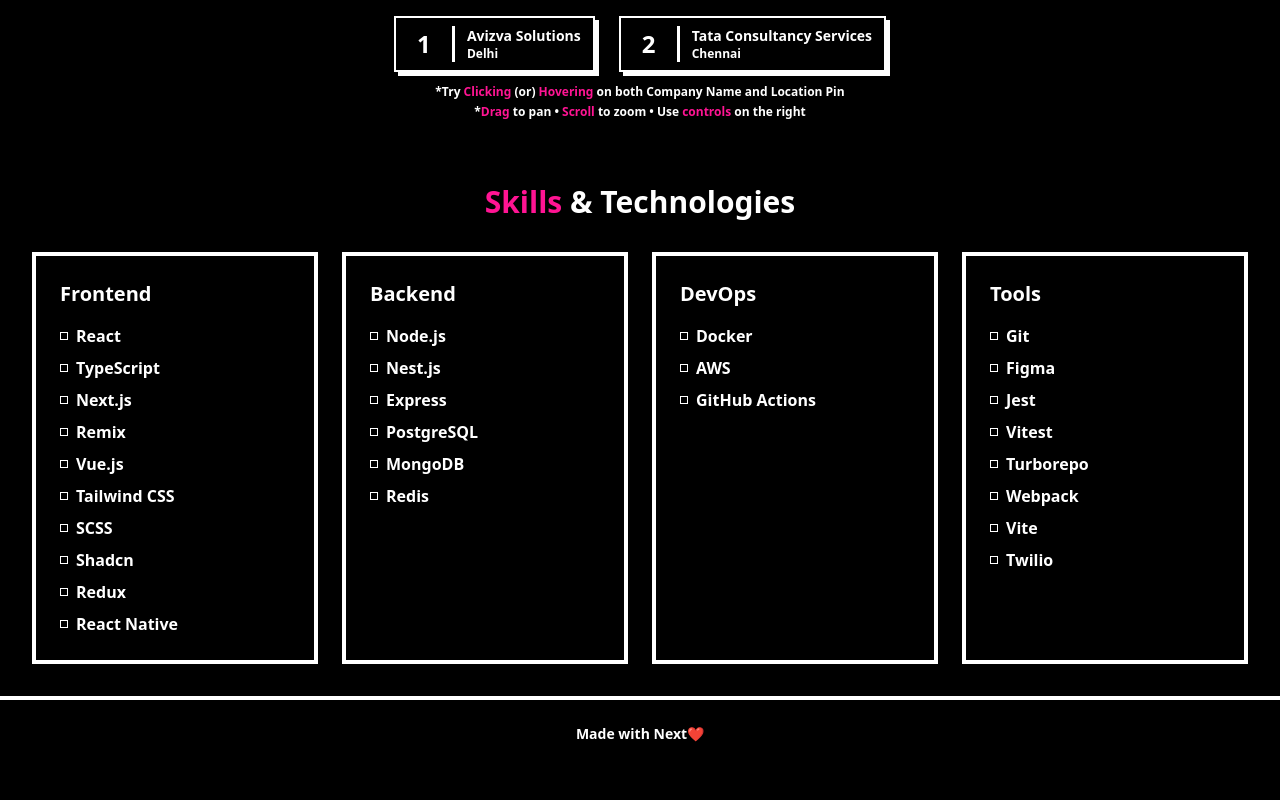
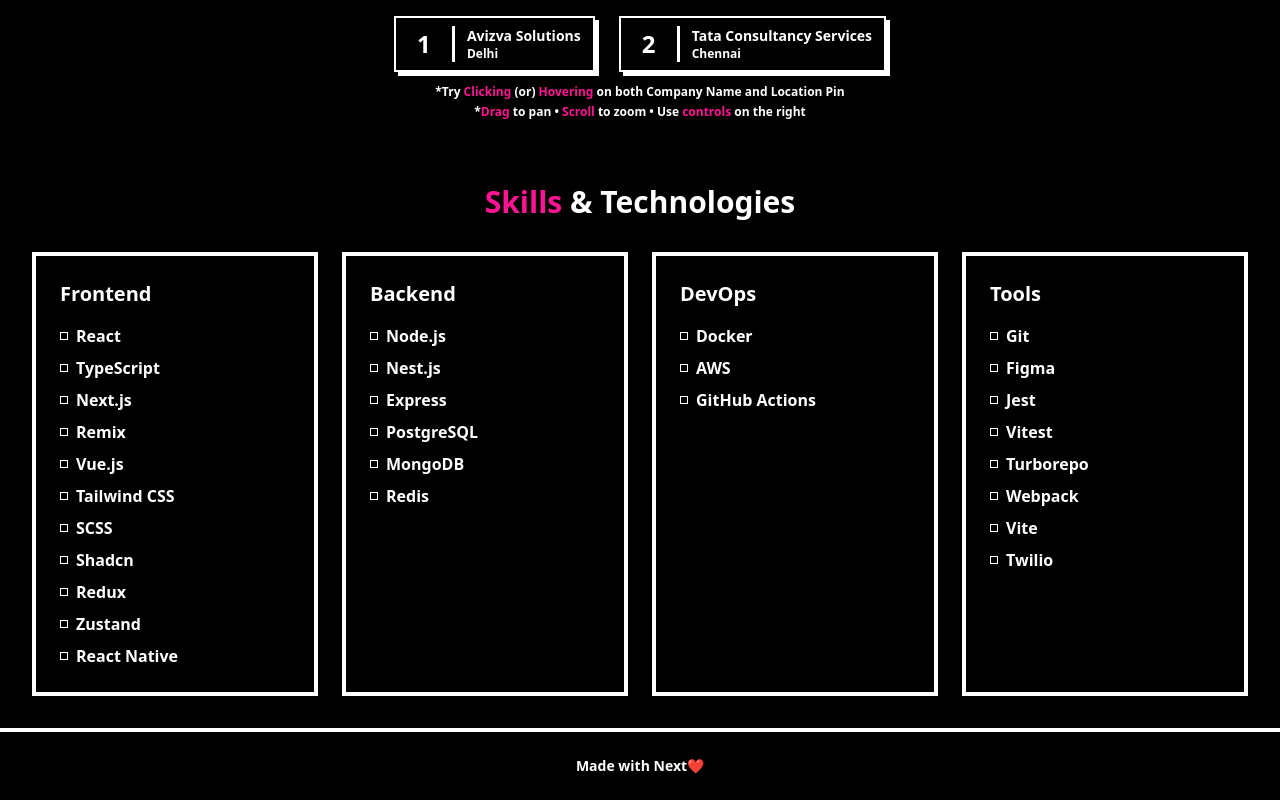
Before and after one commit to dhananjayandayalan/dhananjayan-d, a Next.js app: page /about in a window 1280 px wide. Shown: the part 1064-1864 px from the top of the page. Before the commit the page ends 1832 px from the top, so only its background shows below. Built offline with nearby package versions, Linux system fonts and the light colour scheme.

Commit message:
feat: update Header component for cleaner navigation and enhance portfolio skills list with Zustand

```diff
--- a/src/components/layout/Header.tsx
+++ b/src/components/layout/Header.tsx
@@ -44,7 +44,7 @@
             animate={{ opacity: 1 }}
             transition={{ delay: 0, duration: 0.1 }}
           >
-            {navLinks.map((link, index) => {
+            {navLinks.map((link) => {
               const isActive = pathname === link.path;
               return (
                 <Link
@@ -113,11 +113,7 @@
                   key={link.path}
                   href={link.path}
                   onClick={() => setIsMobileMenuOpen(false)}
-                  className={`block py-3 px-4 mb-2 border-3 transition-brutal font-bold ${
-                    isActive
-                      ? 'bg-brutal-cyan text-brutal-black border-brutal-black dark:border-brutal-white'
-                      : 'bg-brutal-white dark:bg-brutal-black text-brutal-black dark:text-brutal-white border-brutal-black dark:border-brutal-white hover:bg-brutal-pink hover:text-brutal-white'
-                  }`}
+                  className={`block py-3 px-4 mb-2 transition-brutal font-bold ${isActive && 'border-3'}`}
                 >
                   {link.label}
                 </Link>
--- a/src/data/portfolio.ts
+++ b/src/data/portfolio.ts
@@ -79,7 +79,7 @@
 export const skills: Skill[] = [
   {
     category: 'Frontend',
-    items: ['React', 'TypeScript', 'Next.js', 'Remix', 'Vue.js', 'Tailwind CSS', 'SCSS', 'Shadcn', 'Redux', 'React Native']
+    items: ['React', 'TypeScript', 'Next.js', 'Remix', 'Vue.js', 'Tailwind CSS', 'SCSS', 'Shadcn', 'Redux', 'Zustand', 'React Native']
   },
   {
     category: 'Backend',
```
